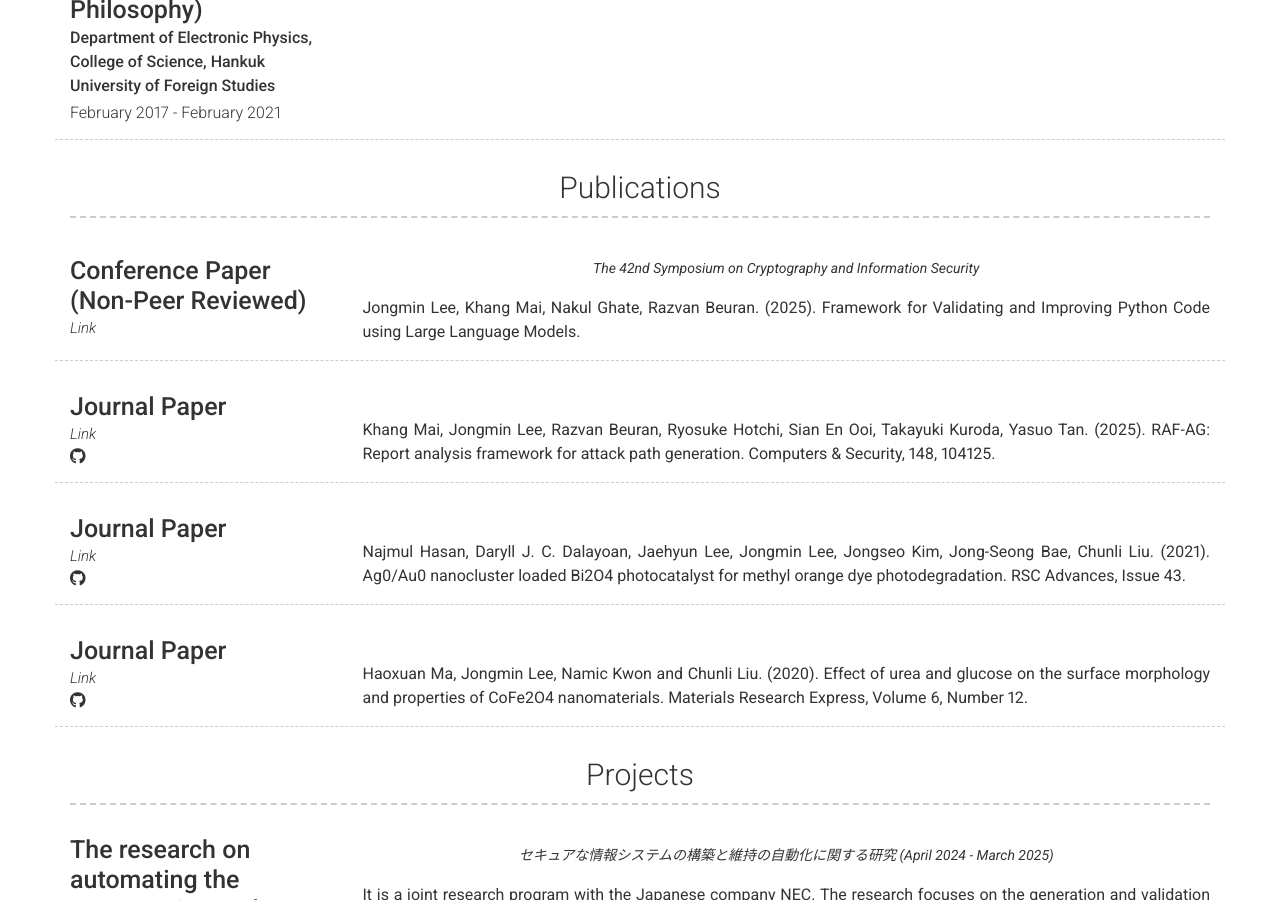
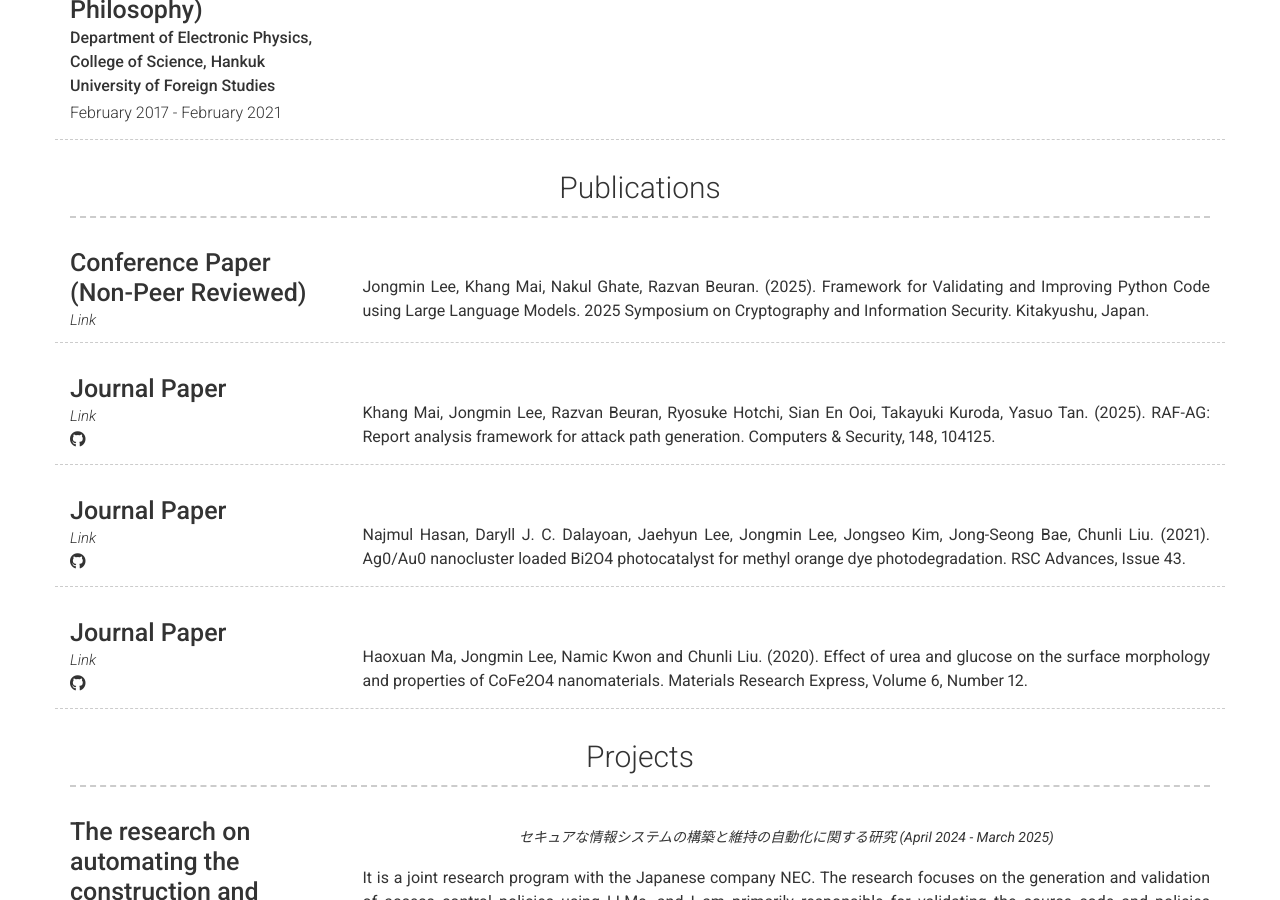
Before and after one commit to strike137/strike137.github.io, a Jekyll site: the page built from index.md, in a window 1280 px wide and 900 px high, scrolled down 2241 px. Built offline with Jekyll 4.4.1, drawn with Linux system fonts in a browser that asks for light colours; nearby versions of some CDN libraries.

Commit message:
Update _config.yml

```diff
--- a/_config.yml
+++ b/_config.yml
@@ -91,9 +91,8 @@ content:
         link: Link
         link_text: Link
         quote: >
-          The 42nd Symposium on Cryptography and Information Security
         description: |
-          Jongmin Lee, Khang Mai, Nakul Ghate, Razvan Beuran. (2025). Framework for Validating and Improving Python Code using Large Language Models.
+          Jongmin Lee, Khang Mai, Nakul Ghate, Razvan Beuran. (2025). Framework for Validating and Improving Python Code using Large Language Models. 2025 Symposium on Cryptography and Information Security. Kitakyushu, Japan.
 
       - layout: top-left
         border: weak  # Value of `weak` will display a weak border below this item. # Any
```
